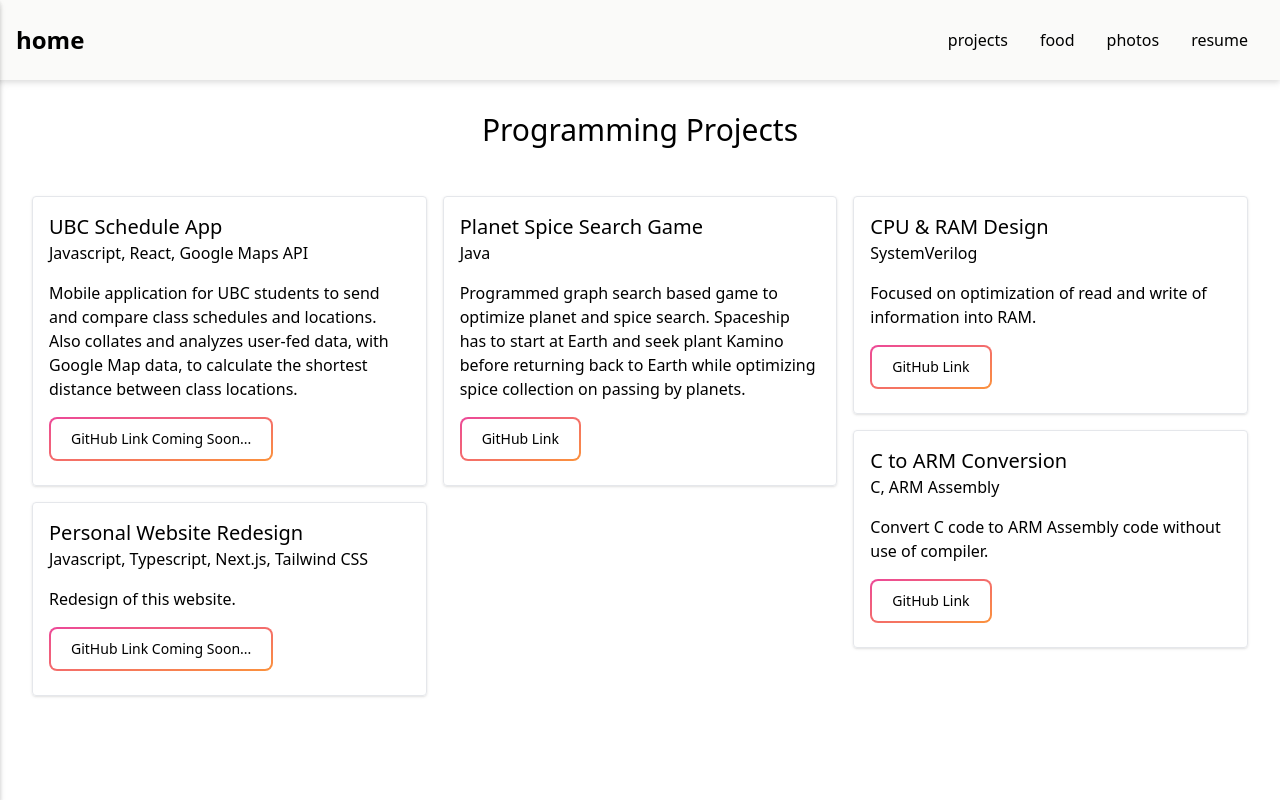
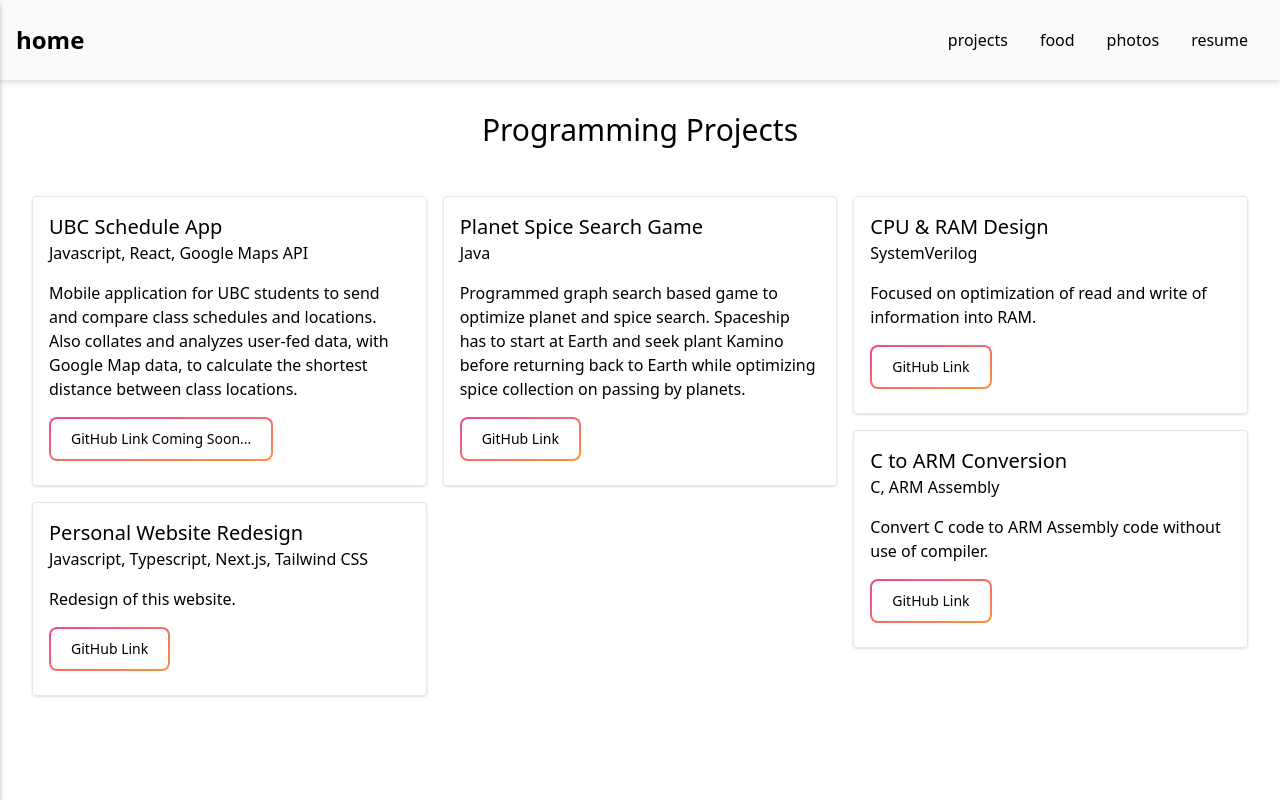
Before and after one commit to maggieguu/maggieguu.github.io, a Next.js app: page /projects in a window 1280 px wide. Built offline with nearby package versions, Linux system fonts and the light colour scheme.

Commit message:
centering text

```diff
--- a/pages/index.tsx
+++ b/pages/index.tsx
@@ -20,13 +20,13 @@ export default function Home() {
         <section className="snap-start">
           <Navbar />
           <section className="flex h-screen justify-center bg-fixed">
-            <div className="m-auto text-3xl">
+            <div className="m-auto text-3xl md:columns-1 text-center">
               <h1>hi, my name is 顾恒同, but you can call me maggie... </h1>
             </div>
           </section>
         </section>
 
-        <section className="md:columns-2 h-screen bg-fixed snap-start">
+        <section className="md:columns-2 h-screen bg-fixed snap-start sm: columns-1">
           <div className="h-full flex items-center content-center justify-center break-inside-avoid-column">
             <div className="p-16">
               {/* <h1 className="mx-auto">the basics</h1> */}
@@ -150,7 +150,7 @@ export default function Home() {
           </div>
         </section>
 
-        <section className="md:columns-2 h-screen bg-fixed snap-start">
+        <section className="md:columns-2 h-screen bg-fixed snap-start sm: columns-1">
           <h1 className="m-auto text-3xl justify-center flex h-full items-center">
             why does this exist?
           </h1>
--- a/pages/projects.tsx
+++ b/pages/projects.tsx
@@ -42,9 +42,12 @@ export default function Home() {
               </h3>
               <p className="py-4">Redesign of this website.</p>
               <button className="relative inline-flex items-center justify-center p-0.5 mb-2 mr-2 overflow-hidden text-sm font-medium text-gray-900 rounded-lg group bg-gradient-to-br from-pink-500 to-orange-400 group-hover:from-pink-500 group-hover:to-orange-400 hover:text-black dark:text-white focus:ring-4 focus:outline-none focus:ring-pink-200 dark:focus:ring-pink-800">
-                <span className="relative px-5 py-2.5 transition-all ease-in duration-75 bg-white text-black rounded-md group-hover:bg-opacity-0">
-                  GitHub Link Coming Soon...
-                </span>
+                <a
+                  href="https://github.com/maggieguu/maggieguu.github.io"
+                  className="relative px-5 py-2.5 transition-all ease-in duration-75 bg-white text-black rounded-md group-hover:bg-opacity-0"
+                >
+                  GitHub Link
+                </a>
               </button>
             </div>
 
```
